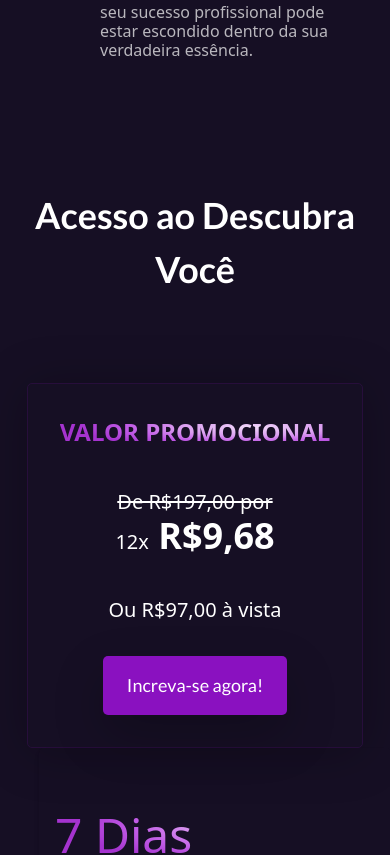
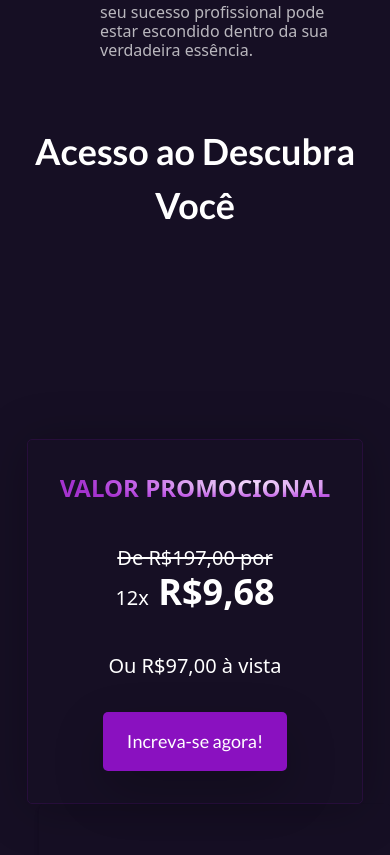
Before and after one commit to RaisaBernardes/chrisarrudadescubravoce, a React (Vite) app in the folder descubra-voce-chris/: page / in a window 390 px wide. Shown: the part 5603-6458 px from the top of the page. Built offline with nearby package versions, Linux system fonts and the light colour scheme.

Commit message:
investment section done

```diff
--- a/descubra-voce-chris/src/components/Investment.jsx
+++ b/descubra-voce-chris/src/components/Investment.jsx
@@ -5,15 +5,15 @@ import CTA from "./CTA";
 /* title: Acesso ao Descubra Você*/
 const Investment = () => {
   return (
-    <section id="investment" className={`${layout.section} sm:mt-20 sm:mb-20`}>
+    <section id="investment" className={`flex flex-col sm:mt-20 sm:mb-20`}>
       <div className={`flex justify-center items-center `}>
         <h1 className={`${styles.heading2} text-center w-[300px] sm:w-full`}>
           Acesso ao Descubra Você
         </h1>
       </div>
 
-      <div className={`flex flex-col justify-center items-center h-screen`}>
-        <div className={`flex sm:flex-row flex-col space-x-10 ${styles.flexCenter}  mt-20`}>
+      <div className={`flex flex-col justify-center items-center h-screen mt-40 sm:mt-0 `}>
+        <div className={`flex sm:flex-row flex-col space-x-10 ${styles.flexCenter}`}>
           <div className={`border_card p-8 pr:8 pl:8 lg:pr-16 lg:pl-16 rounded-md shadow-md text-center`}>
             {/*Content for the left card*/}
             <div className={`text-2xl font-semibold uppercase second_purple_gradient`}>
```
